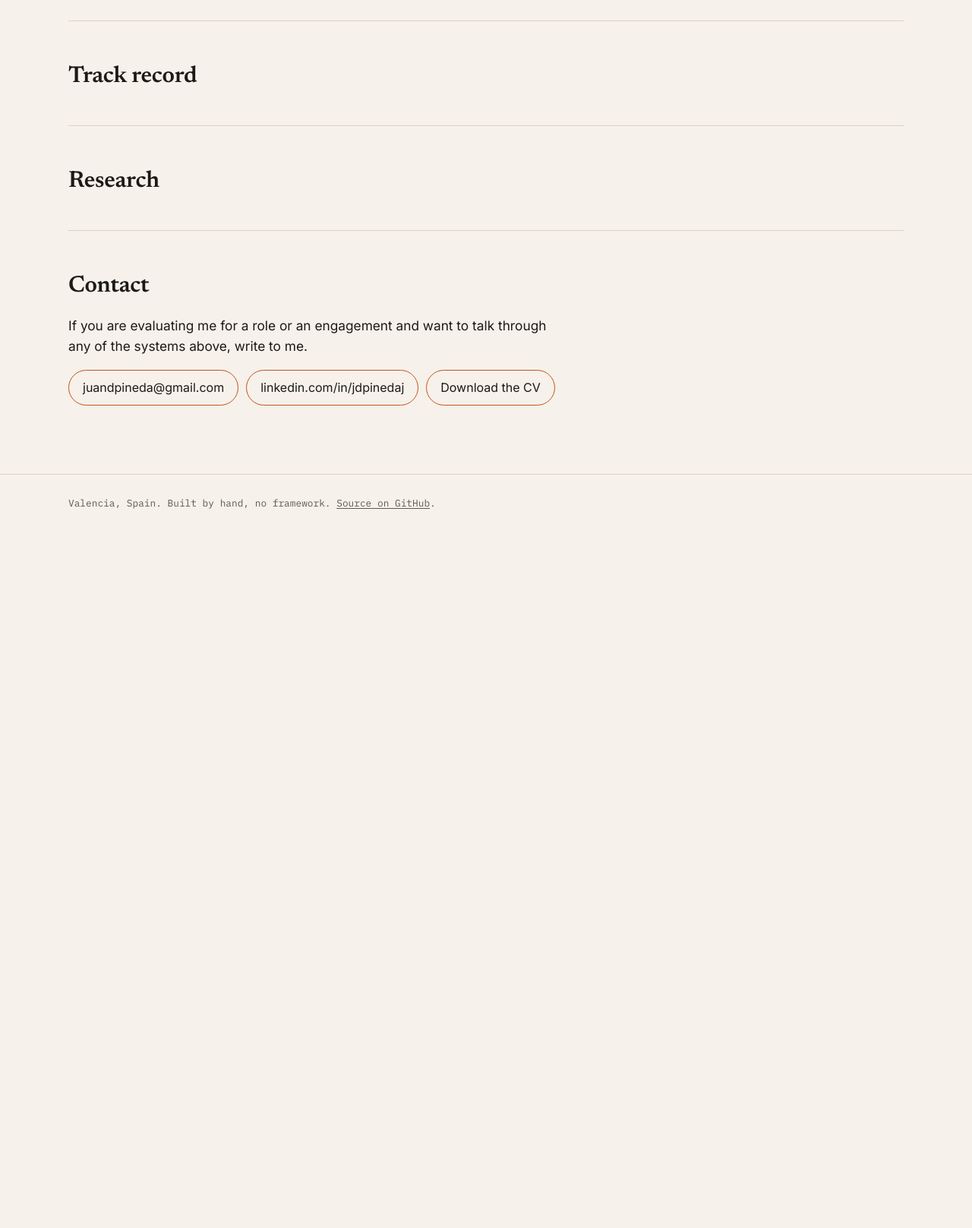
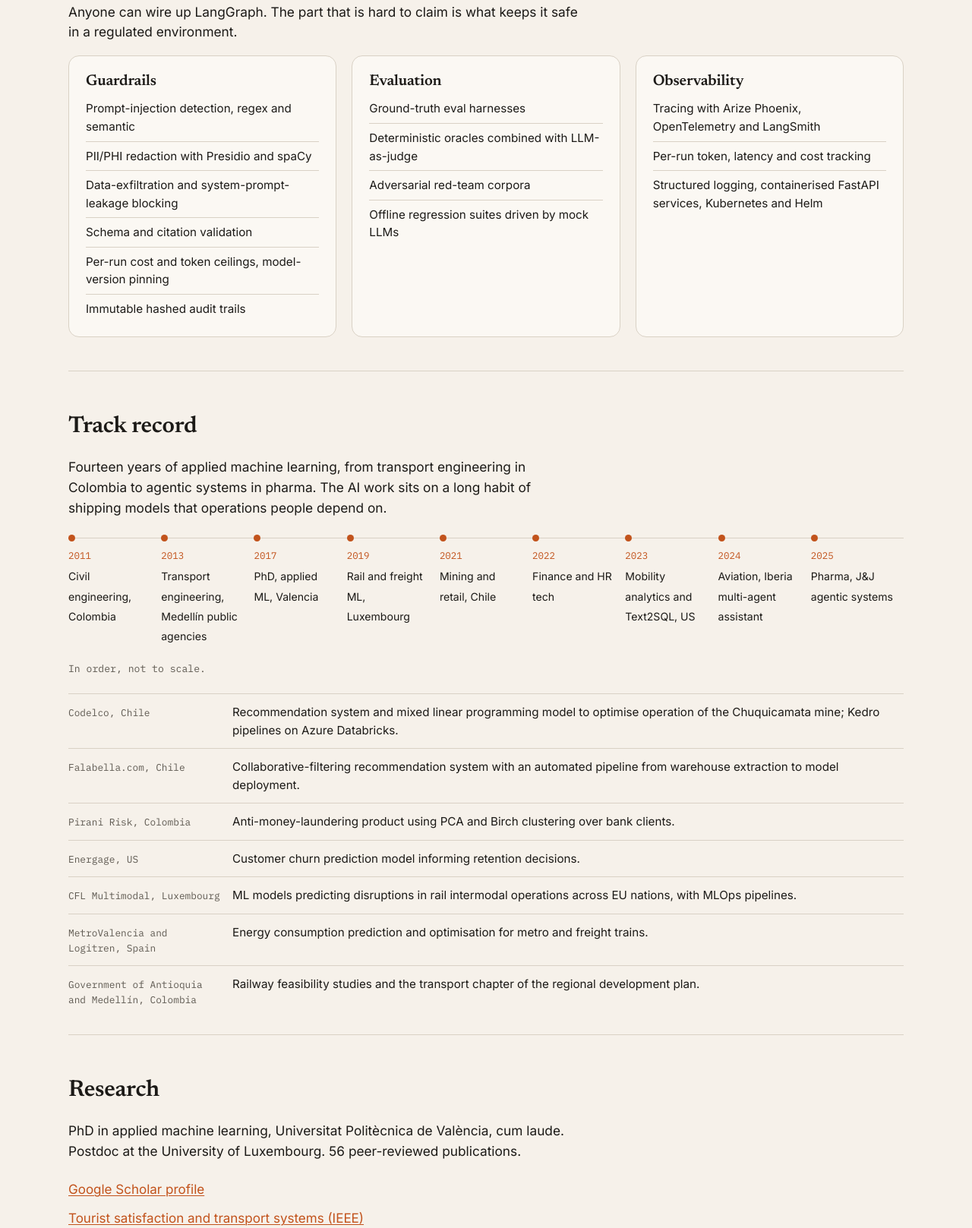
Before and after one commit to jdpinedaj/jdpinedaj.github.io, a plain HTML site: page index.html in a window 1280 px wide. Shown: the part 4381-5998 px from the top of the page at 76% size. Before the commit the page ends 5107 px from the top, so only its background shows below. Drawn offline with Linux system fonts and the light colour scheme.

Commit message:
Governance grid, track record timeline and engagements, research strip

```diff
--- a/index.html
+++ b/index.html
@@ -412,14 +412,73 @@
 
   <section id="governance" class="section">
     <h2 class="section-title">Governance</h2>
+    <p class="lede">Anyone can wire up LangGraph. The part that is hard to claim is what keeps it safe in a regulated environment.</p>
+    <div class="grid-3">
+      <div>
+        <h3>Guardrails</h3>
+        <ul>
+          <li>Prompt-injection detection, regex and semantic</li>
+          <li>PII/PHI redaction with Presidio and spaCy</li>
+          <li>Data-exfiltration and system-prompt-leakage blocking</li>
+          <li>Schema and citation validation</li>
+          <li>Per-run cost and token ceilings, model-version pinning</li>
+          <li>Immutable hashed audit trails</li>
+        </ul>
+      </div>
+      <div>
+        <h3>Evaluation</h3>
+        <ul>
+          <li>Ground-truth eval harnesses</li>
+          <li>Deterministic oracles combined with LLM-as-judge</li>
+          <li>Adversarial red-team corpora</li>
+          <li>Offline regression suites driven by mock LLMs</li>
+        </ul>
+      </div>
+      <div>
+        <h3>Observability</h3>
+        <ul>
+          <li>Tracing with Arize Phoenix, OpenTelemetry and LangSmith</li>
+          <li>Per-run token, latency and cost tracking</li>
+          <li>Structured logging, containerised FastAPI services, Kubernetes and Helm</li>
+        </ul>
+      </div>
+    </div>
   </section>
 
   <section id="track-record" class="section">
     <h2 class="section-title">Track record</h2>
+    <p class="lede">Fourteen years of applied machine learning, from transport engineering in Colombia to agentic systems in pharma. The AI work sits on a long habit of shipping models that operations people depend on.</p>
+    <ul class="timeline">
+      <li class="timeline-item"><span class="year">2011</span><span class="label">Civil engineering, Colombia</span></li>
+      <li class="timeline-item"><span class="year">2013</span><span class="label">Transport engineering, Medell&iacute;n public agencies</span></li>
+      <li class="timeline-item"><span class="year">2017</span><span class="label">PhD, applied ML, Valencia</span></li>
+      <li class="timeline-item"><span class="year">2019</span><span class="label">Rail and freight ML, Luxembourg</span></li>
+      <li class="timeline-item"><span class="year">2021</span><span class="label">Mining and retail, Chile</span></li>
+      <li class="timeline-item"><span class="year">2022</span><span class="label">Finance and HR tech</span></li>
+      <li class="timeline-item"><span class="year">2023</span><span class="label">Mobility analytics and Text2SQL, US</span></li>
+      <li class="timeline-item"><span class="year">2024</span><span class="label">Aviation, Iberia multi-agent assistant</span></li>
+      <li class="timeline-item"><span class="year">2025</span><span class="label">Pharma, J&amp;J agentic systems</span></li>
+    </ul>
+    <p class="hero-note">In order, not to scale.</p>
+    <ul class="engagements">
+      <li><span>Codelco, Chile</span><span>Recommendation system and mixed linear programming model to optimise operation of the Chuquicamata mine; Kedro pipelines on Azure Databricks.</span></li>
+      <li><span>Falabella.com, Chile</span><span>Collaborative-filtering recommendation system with an automated pipeline from warehouse extraction to model deployment.</span></li>
+      <li><span>Pirani Risk, Colombia</span><span>Anti-money-laundering product using PCA and Birch clustering over bank clients.</span></li>
+      <li><span>Energage, US</span><span>Customer churn prediction model informing retention decisions.</span></li>
+      <li><span>CFL Multimodal, Luxembourg</span><span>ML models predicting disruptions in rail intermodal operations across EU nations, with MLOps pipelines.</span></li>
+      <li><span>MetroValencia and Logitren, Spain</span><span>Energy consumption prediction and optimisation for metro and freight trains.</span></li>
+      <li><span>Government of Antioquia and Medell&iacute;n, Colombia</span><span>Railway feasibility studies and the transport chapter of the regional development plan.</span></li>
+    </ul>
   </section>
 
   <section id="research" class="section">
     <h2 class="section-title">Research</h2>
+    <p class="lede">PhD in applied machine learning, Universitat Polit&egrave;cnica de Val&egrave;ncia, cum laude. Postdoc at the University of Luxembourg. 56 peer-reviewed publications.</p>
+    <ul class="pubs">
+      <li><a href="https://scholar.google.com/citations?user=cnkQ4gMAAAAJ&amp;hl=en">Google Scholar profile</a></li>
+      <li><a href="https://ieeexplore.ieee.org/abstract/document/10241468">Tourist satisfaction and transport systems (IEEE)</a></li>
+      <li><a href="https://doi.org/10.1016/j.trpro.2023.02.188">Urban metro satisfaction, topic modelling (Transportation Research Procedia)</a></li>
+    </ul>
   </section>
 
   <section id="contact" class="section contact">
--- a/styles.css
+++ b/styles.css
@@ -377,7 +377,8 @@ main {
   padding-bottom: 8px;
 }
 .timeline-item {
-  flex: 1 0 128px;
+  flex: 1 1 0;
+  min-width: 100px;
   position: relative;
   padding: 22px 12px 0 0;
 }
@@ -462,6 +463,7 @@ main {
   .card-diagram { position: static; }
   .grid-3 { grid-template-columns: 1fr; }
   .engagements li { grid-template-columns: 1fr; gap: 4px; }
+  .timeline-item { flex: 0 0 132px; }
   .section { padding-top: 40px; }
 }
 
```
